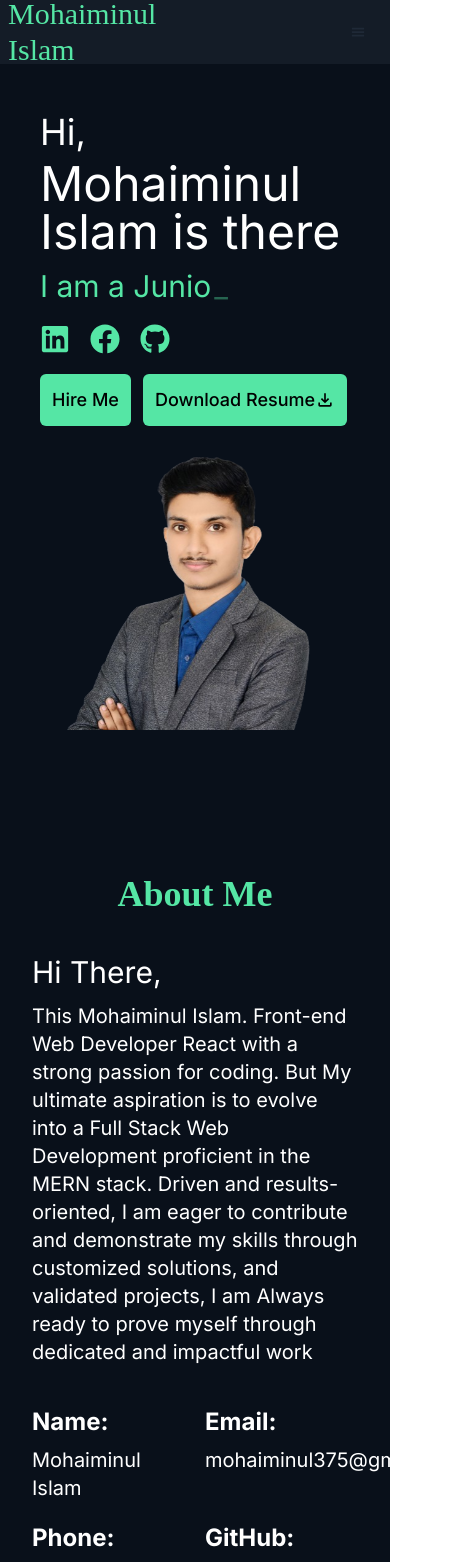
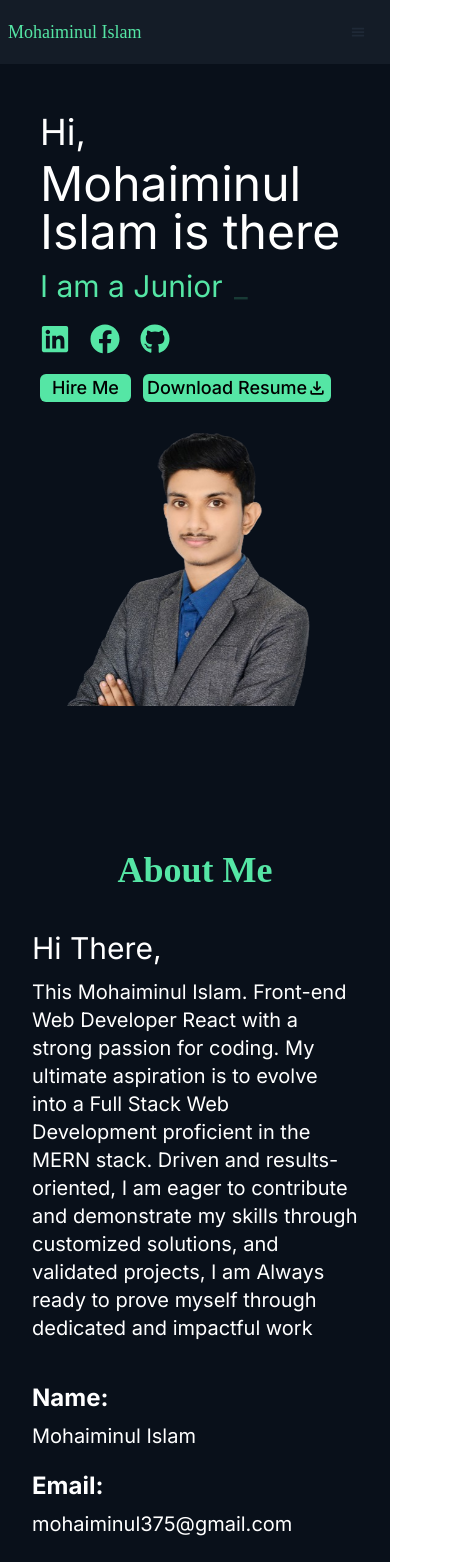
Before and after one commit to mohaiminul375/mohaiminul-s-portfolio, a React (Vite) app: page / in a window 390 px wide. Shown: the top 1562 px of the page, 465 px wide, since content can reach past the window. Built offline with nearby package versions, Linux system fonts and the light colour scheme; a web font is replaced by a local one.

Commit message:
solve responsive issue

```diff
--- a/src/Component/About/About.jsx
+++ b/src/Component/About/About.jsx
@@ -14,12 +14,12 @@ const About = () => {
           <h2 className="text-3xl mb-3">Hi There,</h2>
           <h5 className="text-xl">
             This Mohaiminul Islam. Front-end Web Developer React with a strong passion
-            for coding. But My ultimate aspiration is to evolve into a Full Stack Web Development proficient in the MERN stack. Driven and results-oriented, I am eager to contribute
+            for coding. My ultimate aspiration is to evolve into a Full Stack Web Development proficient in the MERN stack. Driven and results-oriented, I am eager to contribute
             and demonstrate my skills through customized solutions, and
             validated projects, I am Always ready to prove myself through
             dedicated and impactful work
           </h5>
-          <div className="mt-10 grid grid-cols-2 gap-5">
+          <div className="mt-10 grid md:grid-cols-2 gap-5">
             <div>
               <h2 className="text-2xl font-bold mb-2">Name:</h2>
               <p className="text-xl">Mohaiminul Islam</p>
--- a/src/Component/Banner/Banner.jsx
+++ b/src/Component/Banner/Banner.jsx
@@ -46,11 +46,11 @@ const Banner = () => {
               </RouterLink>
             </div>
             <div className="mt-5 flex items-center gap-3">
-              <ScrollLink to='contact' className="bg-[#55E6A5] px-3 rounded-md text-black py-3 font-medium flex items-center text-lg cursor-pointer">
+              <ScrollLink to='contact' className="bg-[#55E6A5] px-3 rounded-md text-black md:py-3 font-medium flex items-center text-lg cursor-pointer">
                 Hire Me
               </ScrollLink>
               <a href="https://drive.google.com/uc?export=download&id=1G15G1Tg1e5O9g_Bi2hwKW_pdXqSCSMv4">
-                <button className="bg-[#55E6A5] px-3 rounded-md text-black py-3 font-medium flex items-center text-lg">
+                <button className="bg-[#55E6A5] px-1 md:px-3 rounded-md text-black md:py-3 font-medium flex items-center text-lg">
                   Download Resume
                   <MdOutlineFileDownload className="text-xl" />
                 </button>
--- a/src/Component/Contact/Contact.jsx
+++ b/src/Component/Contact/Contact.jsx
@@ -29,21 +29,21 @@ const Contact = () => {
         Contact Me
       </div>
       {/* info */}
-      <div className="mt-10 grid md:grid-cols-3 gap-5">
+      <div className="mt-10 grid grid-cols-1 md:grid-cols-2 lg:grid-cols-3 gap-5">
         <Zoom triggerOnce="false" duration={2000}>
-          <div className="w-80 text-center space-y-1 text-[#55E6A5] rounded-md bg-[#141C27] p-5">
+          <div className="md:w-80 text-center space-y-1 text-[#55E6A5] rounded-md bg-[#141C27] p-5">
             <h4>Email:</h4>
             <p>mohaiminul375@gmail.com</p>
           </div>
         </Zoom>
         <Zoom triggerOnce="false" duration={2000}>
-          <div className="w-80 text-center space-y-1 text-[#55E6A5] rounded-md bg-[#141C27] p-5">
+          <div className="md:w-80 text-center space-y-1 text-[#55E6A5] rounded-md bg-[#141C27] p-5">
             <h4>Phone:</h4>
             <p>+880 1533-057483</p>
           </div>
         </Zoom>
         <Zoom triggerOnce="false" duration={2000}>
-          <div className="w-80 text-center space-y-1 text-[#55E6A5] rounded-md bg-[#141C27] p-5">
+          <div className="md:w-80 text-center space-y-1 text-[#55E6A5] rounded-md bg-[#141C27] p-5">
             <h4>LinkedIn:</h4>
             <Link
               target="_blank"
--- a/src/Component/Navbar/Navbar.jsx
+++ b/src/Component/Navbar/Navbar.jsx
@@ -47,7 +47,7 @@ const Navbar = () => {
     >
       <div className="navbar h-16  bg-[#141C27] md:px-10">
         <div className="navbar-start">
-          <h2 className="text-3xl text-[#55E6A5] font-play_write">
+          <h2 className="text-lg md:text-3xl text-[#55E6A5] font-play_write">
             Mohaiminul Islam
           </h2>
         </div>
--- a/src/Component/Projects/Projects.jsx
+++ b/src/Component/Projects/Projects.jsx
@@ -9,10 +9,10 @@ const Projects = () => {
       <div className="text-4xl text-center font-bold font-play_write text-[#55E6A5]">
         MY Projects
       </div>
-      <div className="mt-10 grid md:grid-cols-3 gap-5">
+      <div className="mt-10 grid grid-cols-1 md:grid-cols-2 lg:grid-cols-3 gap-5">
         {/* project-1 */}
         <Zoom triggerOnce='false' duration={2000}>
-        <div className="group relative items-center justify-center overflow-hidden cursor-pointer w-96">
+        <div className="group relative items-center justify-center overflow-hidden cursor-pointer md:w-96">
           <div className="w-full rounded-md ">
             <img
               className="w-full rounded-lg group-hover:scale-105 transition-transform duration-1000"
@@ -51,7 +51,7 @@ const Projects = () => {
         </Zoom>
         {/* project-2 */}
         <Zoom triggerOnce='false' duration={2000}>
-        <div className="group relative items-center justify-center overflow-hidden cursor-pointer w-96">
+        <div className="group relative items-center justify-center overflow-hidden cursor-pointer md:w-96">
           <div className="w-full rounded-md ">
             <img
               className="w-full rounded-lg group-hover:scale-105 transition-transform duration-1000"
@@ -90,7 +90,7 @@ const Projects = () => {
         </Zoom>
         {/* project-3 */}
         <Zoom triggerOnce='false' duration={2000}>
-        <div className="group relative items-center justify-center overflow-hidden cursor-pointer w-96">
+        <div className="group relative items-center justify-center overflow-hidden cursor-pointer md:w-96">
           <div className="w-full rounded-md ">
             <img
               className="w-full rounded-lg group-hover:scale-105 transition-transform duration-1000"
--- a/src/Component/Services/Services.jsx
+++ b/src/Component/Services/Services.jsx
@@ -9,9 +9,9 @@ const Services = () => {
         MY Services
       </div>
 
-      <div className="grid md:grid-cols-3 gap-5 mt-10">
+      <div className="grid grid-cols-1 md:grid-cols-2 lg:grid-cols-3 gap-5 mt-10">
         <Zoom triggerOnce={true} duration={2000}>
-          <div className="bg-[#141C27] border-2 border-[#141C27] p-4 w-96 rounded-md">
+          <div className="bg-[#141C27] border-2 border-[#141C27] p-4 md:w-96 rounded-md">
             <div className="flex justify-center">
               <FaCode className="text-center text-4xl text-[#55E6A5]" />
             </div>
@@ -25,7 +25,7 @@ const Services = () => {
           </div>
         </Zoom>
         <Zoom triggerOnce={true} duration={2000}>
-          <div className="bg-[#141C27] border-2 border-[#141C27] p-4 w-96 rounded-md">
+          <div className="bg-[#141C27] border-2 border-[#141C27] p-4 md:w-96 rounded-md">
             <div className="flex justify-center">
               <FaMobileAlt className="text-center text-4xl text-[#55E6A5]" />
             </div>
```
Also changed, not shown: 1 other file (tests, documents, lock files or other folders).
